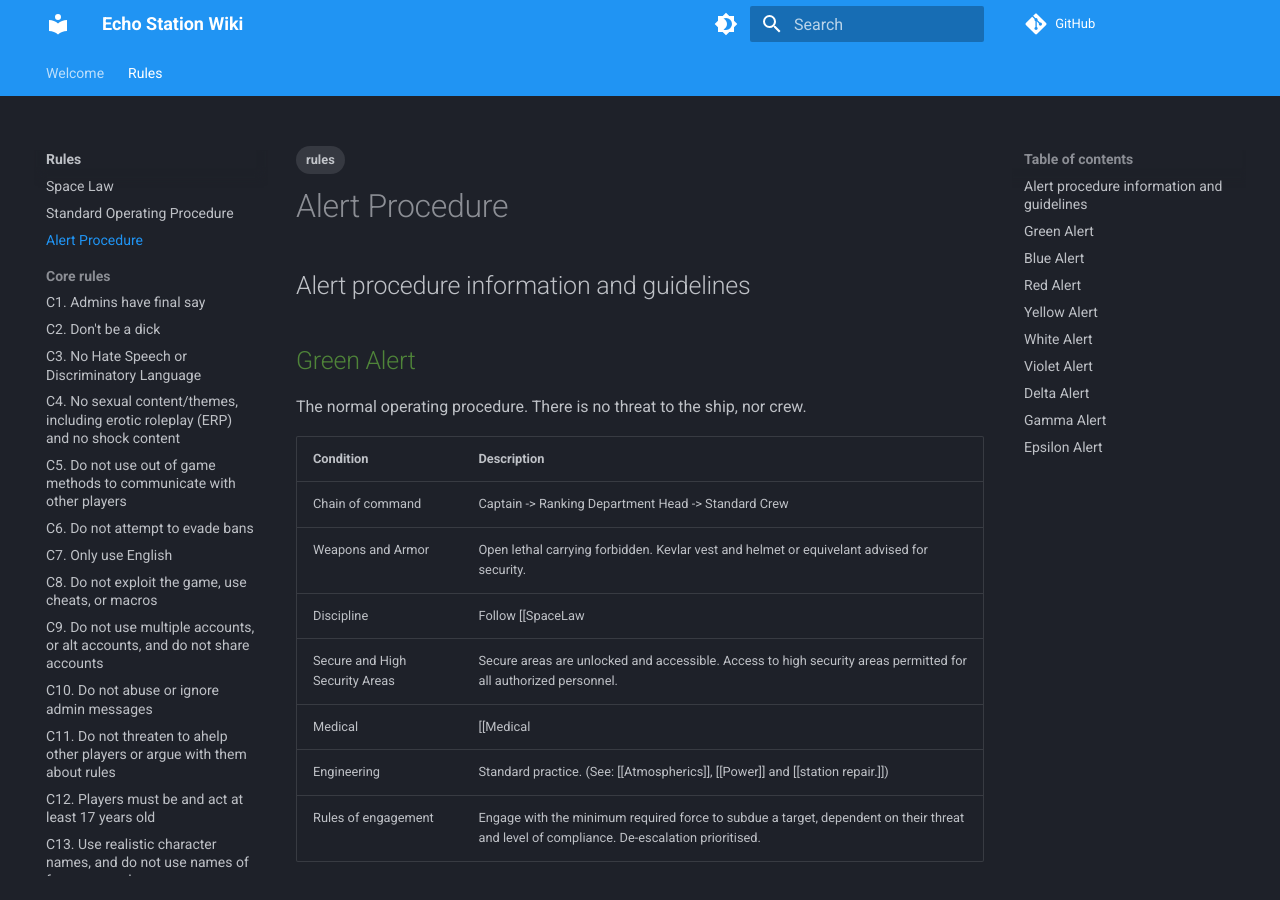
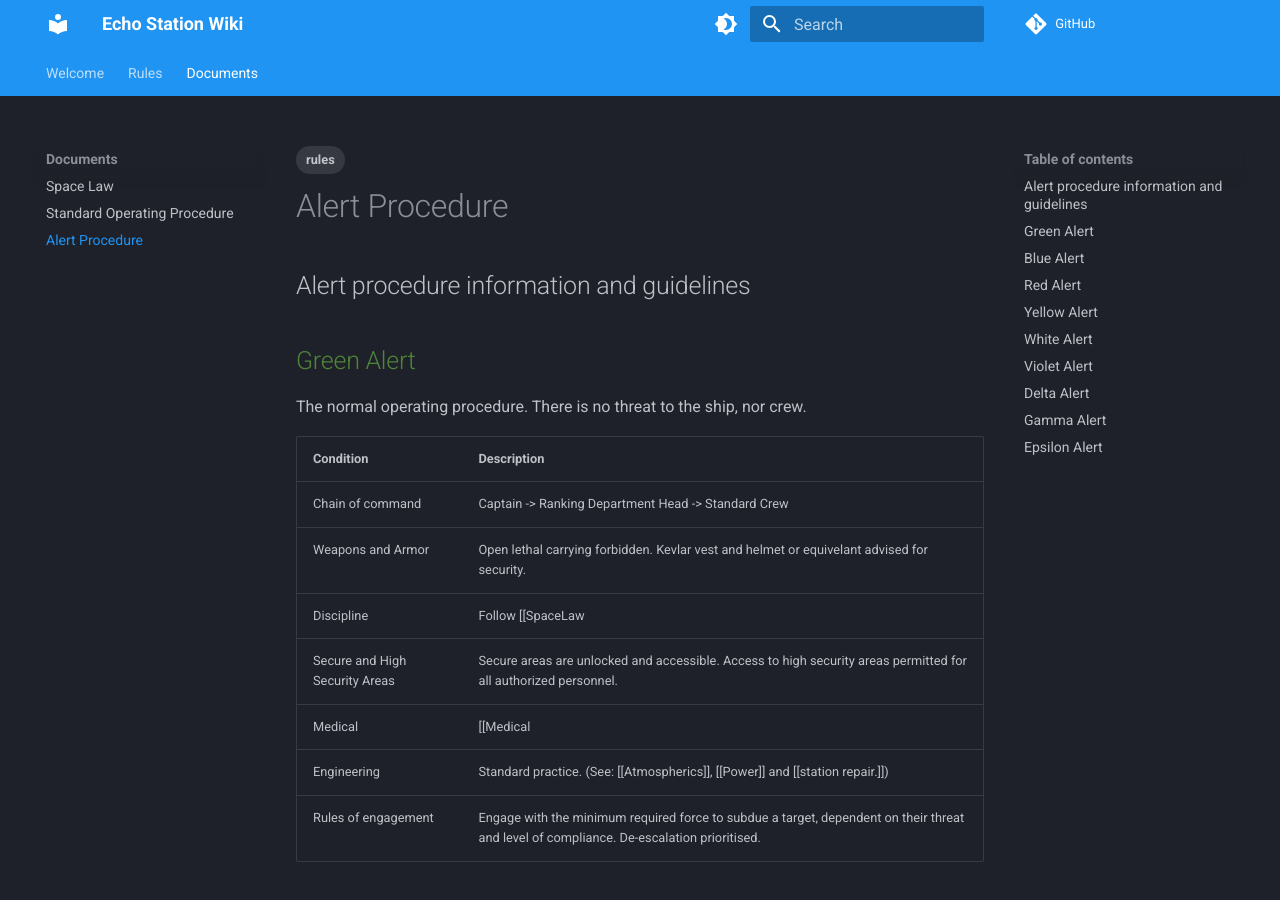
Before and after one commit to echo-station/player-wiki, an MkDocs documentation site: the page built from docs/documents/alert-procedure.md, in a window 1280 px wide and 900 px high. Built offline with MkDocs 1.6.1 and Material for MkDocs 9.7.7, drawn with Linux system fonts in a browser that asks for light colours; comment, search, counter and statistics services are not loaded; some of the changed lines change nothing that is shown.

Commit message:
Move documents from Rules to their own category

```diff
--- a/mkdocs.yml
+++ b/mkdocs.yml
@@ -7,9 +7,6 @@ nav:
   - Welcome: index.md
   - Rules:
     - rules/index.md
-    - rules/space-law.md
-    - rules/standard-operating-procedure.md
-    - rules/alert-procedure.md
     - Core rules:
       - rules/core/c1-admins.md
       - rules/core/c2-be-nice.md
@@ -54,7 +51,10 @@ nav:
       - rules/silicon/s8-default-crew-definition.md
       - rules/silicon/s9-default-harm-definition.md
       - rules/silicon/s10-order-conflicts.md
-
+  - Documents:
+    - documents/space-law.md
+    - documents/standard-operating-procedure.md
+    - documents/alert-procedure.md
   # - Lore:
   #   - lore/lore.md
 
@@ -118,7 +118,7 @@ extra:
   social:
 
     - icon: fontawesome/brands/discord
-      link: https://discord.gg/m34HWue3h3
+      link: https://discord.gg/u3qKDyrDFQ
       name: Discord
 
     - icon: fontawesome/brands/github
```
Also changed, not shown: docs/documents/alert-procedure.md (renamed from docs/rules/alert-procedure.md), docs/documents/space-law.md (renamed from docs/rules/space-law.md), docs/documents/standard-operating-procedure.md (renamed from docs/rules/standard-operating-procedure.md).
